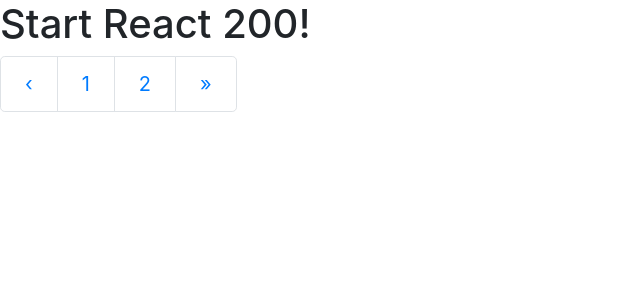
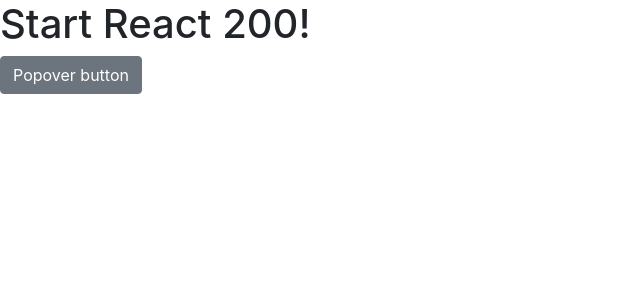
Before and after one commit to leejungyeoul/react200, a React (Create React App) app in the folder client/: page / in a window 1280 px wide. Shown: the top 300 px of the page, without its empty margins (0-640 px from the left). Built offline with nearby package versions, Linux system fonts and the light colour scheme.

Commit message:
051. reactstrap Popovers 사용하기

```diff
--- a/client/src/App.js
+++ b/client/src/App.js
@@ -1,12 +1,12 @@
 import React from 'react';
-import Pagination from './R050_ReactstrapPagination'
+import Popover from './R051_ReactstrapPopover'
 import 'bootstrap/dist/css/bootstrap.css'
 
 function App() {
   return (
     <div>
       <h1>Start React 200!</h1>
-      <Pagination/>
+      <Popover/>
     </div>
   );
 }
--- a/client/src/R050_ReactstrapPagination.js
+++ /dev/null
@@ -1,31 +0,0 @@
-import React, { Component } from 'react';
-import { Pagination, PaginationItem, PaginationLink } from 'reactstrap';
-
-class R048_ReactstrapModal extends Component {
-  pagination = (type) => {
-    alert("Go "+type)
-  }
-
-  render() {
-    return (
-      <>
-      <Pagination size="lg" aria-label="Page navigation example">
-        <PaginationItem>
-          <PaginationLink previous onClick={e => this.pagination("previous")} />
-        </PaginationItem>
-        <PaginationItem>
-          <PaginationLink onClick={e => this.pagination("1")}>1</PaginationLink>
-        </PaginationItem>
-        <PaginationItem>
-          <PaginationLink onClick={e => this.pagination("2")}>2</PaginationLink>
-        </PaginationItem>
-        <PaginationItem>
-          <PaginationLink last onClick={e => this.pagination("last")} />
-        </PaginationItem>
-      </Pagination>
-      </>
-   )
-  }
-}
-
-export default R048_ReactstrapModal;
--- /dev/null
+++ b/client/src/R051_ReactstrapPopover.js
@@ -0,0 +1,22 @@
+import React, { Component } from 'react';
+import { Button, UncontrolledPopover, PopoverHeader, PopoverBody } from 'reactstrap';
+
+class R051_ReactstrapPopover extends Component {
+  render() {
+    return (
+      <>
+        <Button id="Popover_id" type="button">
+          Popover button
+        </Button>
+        <UncontrolledPopover placement="right" target="Popover_id">
+          <PopoverHeader>React 200</PopoverHeader>
+          <PopoverBody>Aenean id magna id risus congue ornare.
+             Vestibulum sed diam et mi pulvinar facilisis sed eu risus.
+          </PopoverBody>
+        </UncontrolledPopover>
+      </>
+   )
+  }
+}
+
+export default R051_ReactstrapPopover;
```
